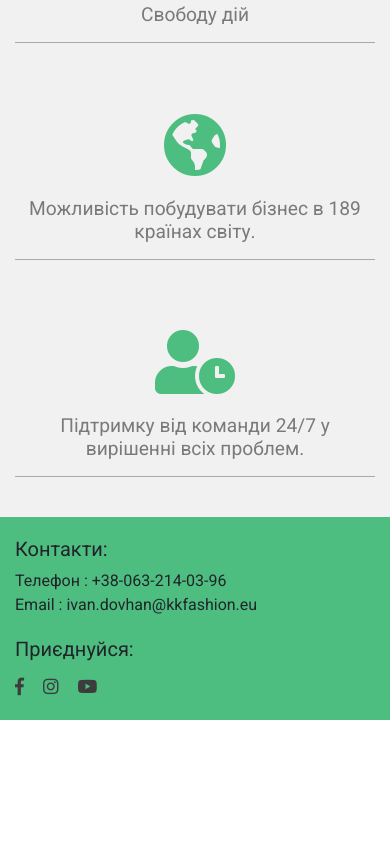
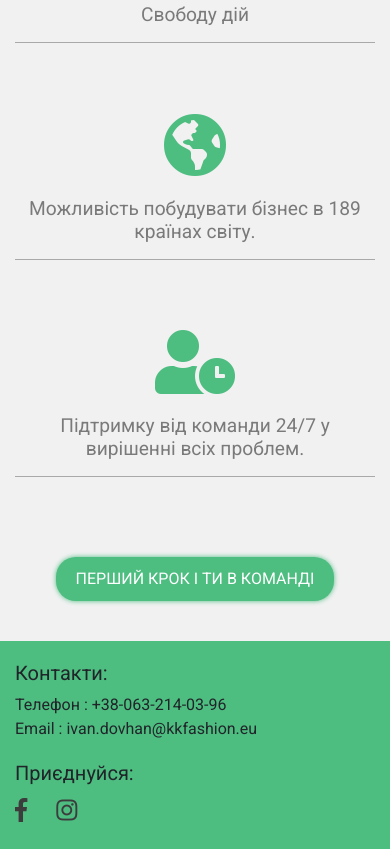
Before and after one commit to ValentynKvasnytskyi/bounce, a website: page src/template/business.html in a window 390 px wide. Shown: the part 1890-2739 px from the top of the page. Before the commit the page ends 2610 px from the top, so only its background shows below. Drawn offline with nearby package versions, Linux system fonts and the light colour scheme; files that its build step writes are made by us from their sources; files whose address does not match are found by name.

Commit message:
pre-final commit

```diff
--- a/src/style/partials/business.scss
+++ b/src/style/partials/business.scss
@@ -15,6 +15,19 @@
         .description {
             font-size: 1.5em;
         }
+    }
+}
+.business__btn {
+    margin-top: 80px;
+    padding: 10px 20px;
+    background: $greenColor;
+    transition: .2s ease;
+    box-shadow: 0 0 5px $greenColor;
+    border: none;
+    &:hover {
+        border: none;
+        color: #fff;
+        box-shadow: 0 0 30px $greenColor;
     }
 }
 .business-get {
--- a/src/style/partials/footer.scss
+++ b/src/style/partials/footer.scss
@@ -16,15 +16,15 @@
     a {
         display: inline-block;
         text-align: center;
-        margin-right: 15px;
-        margin-top: 15px;
+        margin-right: 25px;
         color: $headerBg;
         -webkit-transition: .5s ease;
         transition: .5s ease;
-        font-size: 1.3em;
+        font-size: 2em;
         &:hover {
             -webkit-animation: socialAnimation .5s forwards;
                     animation: socialAnimation .5s forwards;
+                    color: #fff;
         }
     }
 }
@@ -63,8 +63,8 @@
     .footer__social{
         margin-top: 20px;
         a {
-            margin-top: 5px;
-            font-size: 1.1em;
+            margin-top: 0;
+            font-size: 1.5em;
         }
     }
 }
--- a/src/style/partials/header.scss
+++ b/src/style/partials/header.scss
@@ -96,6 +96,7 @@
         text-align: center;
         margin-right: 12px;
         color: $headerBg;
+        // font-size: 1.1em;
         background: $whiteText;
         width: 22px;
         height: 22px;
--- a/src/style/partials/index.scss
+++ b/src/style/partials/index.scss
@@ -59,7 +59,4 @@
             font-size: 1em;
         }
     }
-    .prevent__btn {
-        font-size: .9em;
-    }
 }
--- a/src/template/_footer.html
+++ b/src/template/_footer.html
@@ -9,8 +9,7 @@
             <h5 class="footer__title">Приєднуйся:</h5>
             <div class="footer__links">
                 <a href="https://www.facebook.com/profile.php?id=100001948903237" target="_blank"><i class="fab fa-facebook-f"></i></a>
-                <a href="#"><i class="fab fa-instagram"></i></a>
-                <a href="#"><i class="fab fa-youtube"></i></a>
+                <a href="https://www.instagram.com/dovhan_ivan/?utm_source=ig_profile_share&igshid=1mc51nnlw85cb" target="_blank"><i class="fab fa-instagram"></i></a>
             </div>
         </div>
     </div>
--- a/src/template/_header.html
+++ b/src/template/_header.html
@@ -5,8 +5,7 @@
             <span class="header__contact col-lg-3 col-12">Email : ivan.dovhan@kkfashion.eu</span>
             <div class="header__social col-lg-2 offset-lg-4 d-lg-block d-none ml-auto">
                 <a href="https://www.facebook.com/profile.php?id=100001948903237" target="_blank"><i class="fab fa-facebook-f"></i></a>
-                <a href="#"><i class="fab fa-instagram"></i></a>
-                <a href="#"><i class="fab fa-youtube"></i></a>
+                <a href="https://www.instagram.com/dovhan_ivan/?utm_source=ig_profile_share&igshid=1mc51nnlw85cb" target="_blank"><i class="fab fa-instagram"></i></a>
             </div>
         </div>
     </div>
--- a/src/template/business.html
+++ b/src/template/business.html
@@ -105,6 +105,7 @@
                     </div>
                 </div>
             </div>
+            <a href="https://ua.coral-club.com/registration/?REF_CODE=679598658832" class="btn business__btn" target="_blank">Перший крок і ти в команді</a>
         </section>
     </main>
 
```
Also changed, not shown: build/business.html, build/colo-vada.html, build/css/main.css, build/detox.html, build/index.html, build/stomach.html, build/water.html.
